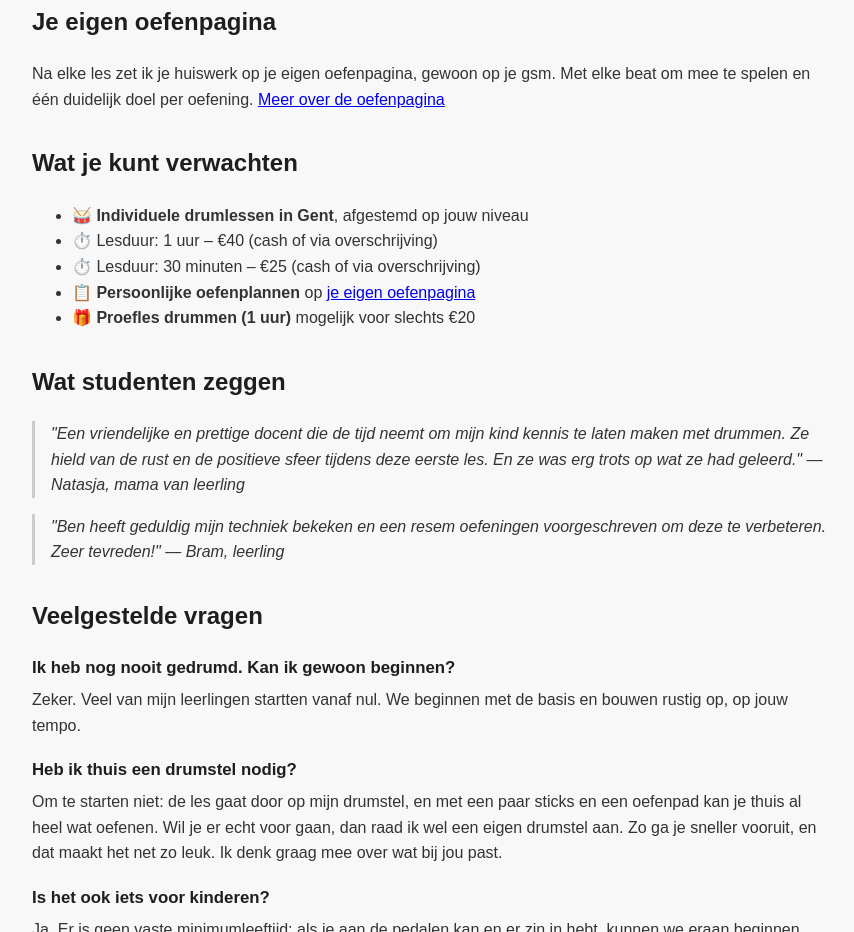
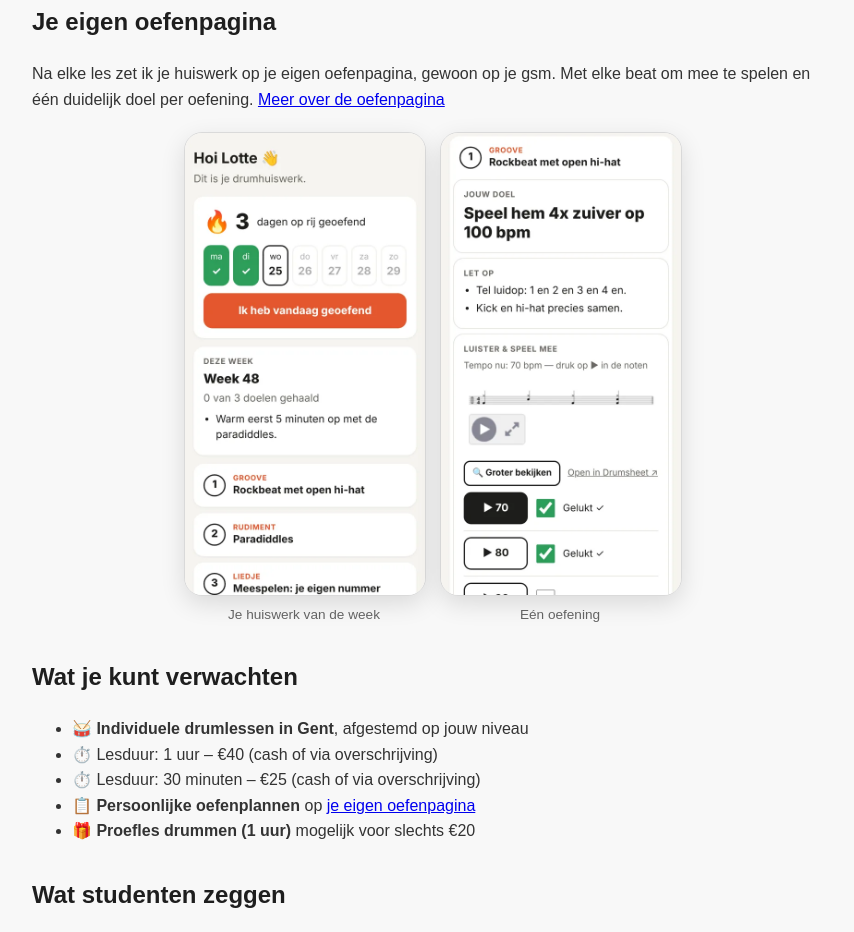
Before and after one commit to bengladine/drumhof-site, a plain HTML site: page index.html in a window 1280 px wide. Shown: the part 2350-3282 px from the top of the page, without its empty margins (208-1062 px from the left). Drawn offline with Linux system fonts and the light colour scheme.

Commit message:
Homepage: screenshots back in the practice page teaser
Co-Authored-By: Claude Opus 5.5 <noreply@anthropic.com>
Claude-Session: https://claude.ai/code/session_019iV3C5BEgPbiMpBiCZRGP7

```diff
--- a/index.html
+++ b/index.html
@@ -138,6 +138,10 @@
   <section id="huiswerk">
     <h2>Je eigen oefenpagina</h2>
     <p>Na elke les zet ik je huiswerk op je eigen oefenpagina, gewoon op je gsm. Met elke beat om mee te spelen en één duidelijk doel per oefening. <a href="oefenpagina/">Meer over de oefenpagina</a></p>
+    <div class="hw-shots">
+      <figure><img src="img/huiswerk-week-nl.webp" width="520" height="1000" loading="lazy" alt="Oefenpagina: dagen op rij geoefend, knop 'Ik heb vandaag geoefend' en de oefeningen van de week"><figcaption>Je huiswerk van de week</figcaption></figure>
+      <figure><img src="img/huiswerk-oefening-nl.webp" width="520" height="1000" loading="lazy" alt="Eén oefening: doel, aandachtspunten, beat om mee te spelen en tempo-stappen"><figcaption>Eén oefening</figcaption></figure>
+    </div>
   </section>
 
   <section>
```
Also changed, not shown: en.html (+4 -0 lines).
